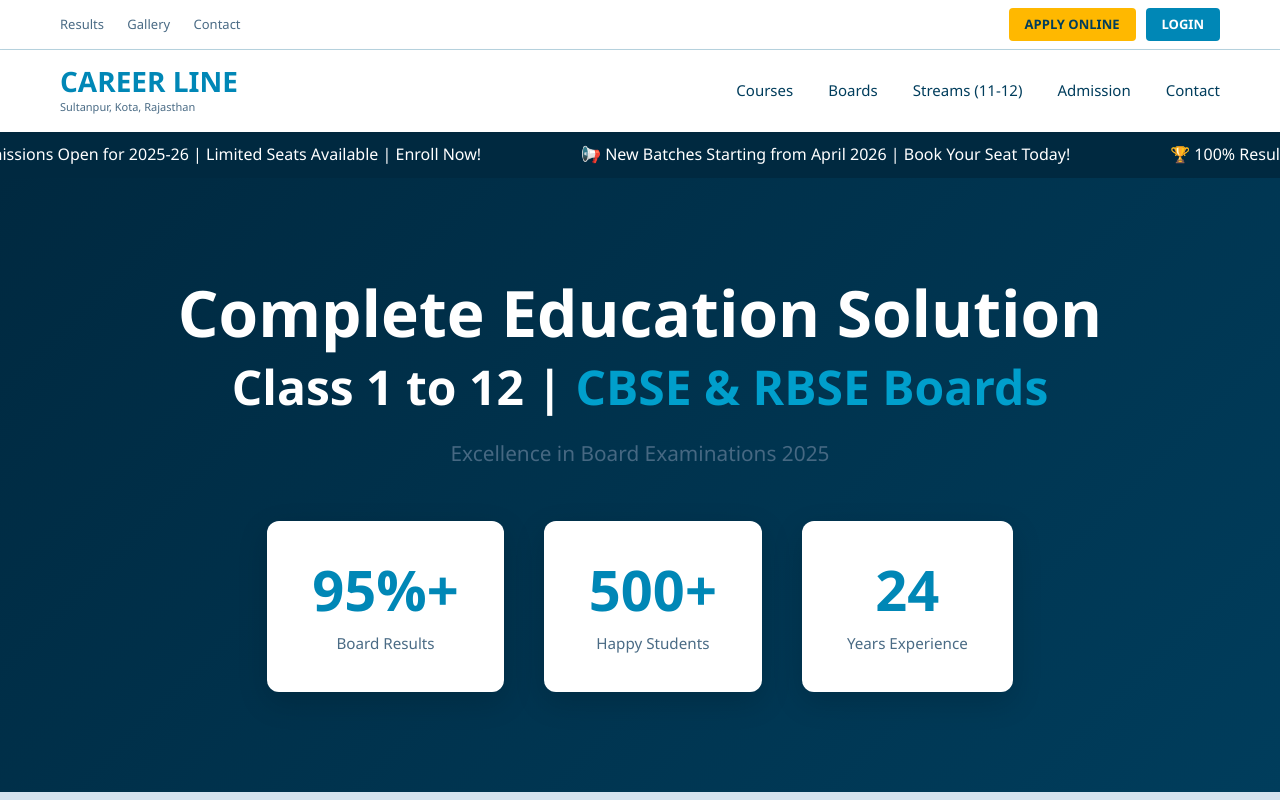
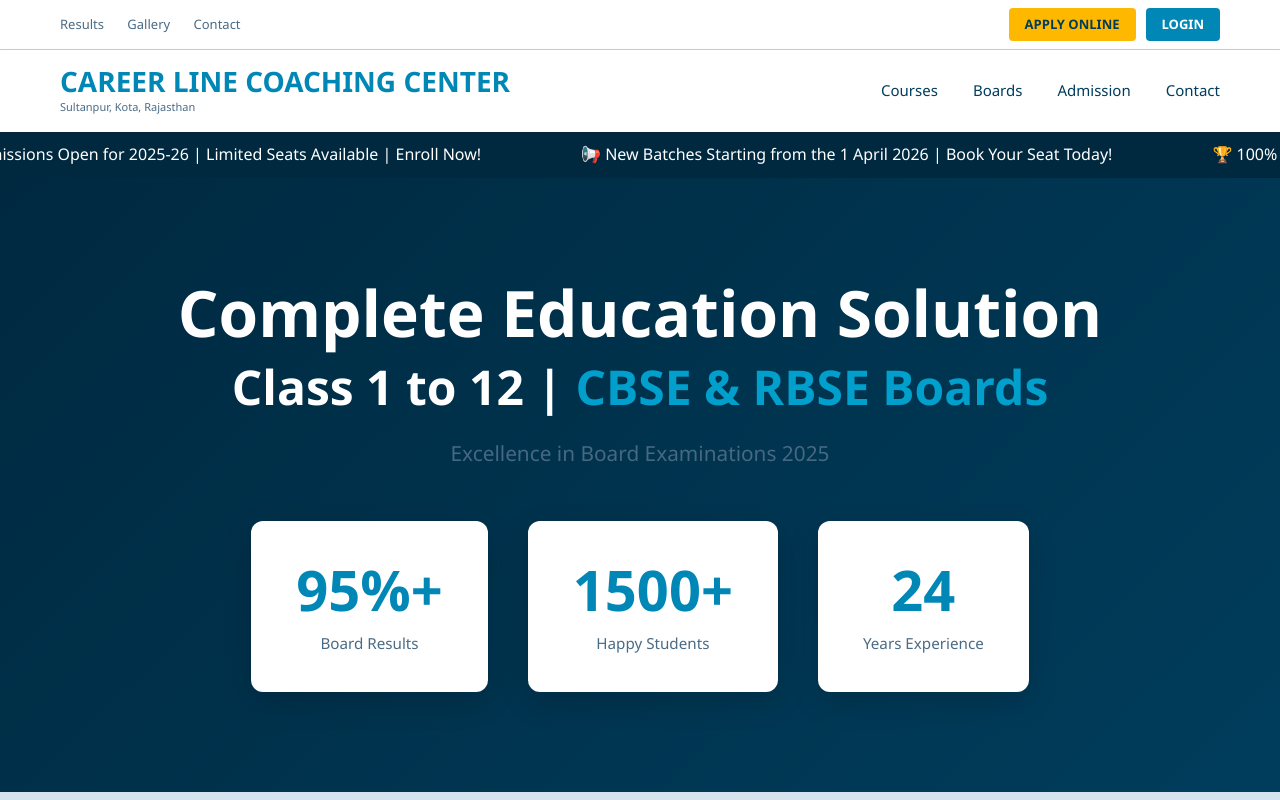
Before and after one commit to Anvesha-Khandelwal/career-line-coaching, a plain HTML site: page frontend/index.html in a window 1280 px wide. Shown: the top 800 px of the page. Drawn offline with Linux system fonts and the light colour scheme.

Commit message:
improved

```diff
--- a/frontend/index.html
+++ b/frontend/index.html
@@ -27,13 +27,13 @@
     <nav class="navbar">
         <div class="container">
             <div class="logo">
-                <h2>CAREER LINE</h2>
+                <h2>CAREER LINE COACHING CENTER</h2>
                 <p>Sultanpur, Kota, Rajasthan</p>
             </div>
             <ul class="nav-links">
                 <li><a href="#courses">Courses</a></li>
                 <li><a href="#boards">Boards</a></li>
-                <li><a href="#streams">Streams (11-12)</a></li>
+                <!-- <li><a href="#streams">Streams (11-12)</a></li> -->
                 <li><a href="admission.html">Admission</a></li>
                 <li><a href="contact.html">Contact</a></li>
             </ul>
@@ -44,7 +44,7 @@
     <div class="announcement-banner">
         <div class="announcement-content">
             <span>🎉 Admissions Open for 2025-26 | Limited Seats Available | Enroll Now!</span>
-            <span>📢 New Batches Starting from April 2026 | Book Your Seat Today!</span>
+            <span>📢 New Batches Starting from the 1 April 2026 | Book Your Seat Today!</span>
             <span>🏆 100% Results in Board Exams 2024 | Join the Best Coaching Institute!</span>
             <span>💯 Special Discount for Early Bird Registrations | Apply Now!</span>
         </div>
@@ -62,7 +62,7 @@
                     <p>Board Results</p>
                 </div>
                 <div class="stat-box">
-                    <h3>500+</h3>
+                    <h3>1500+</h3>
                     <p>Happy Students</p>
                 </div>
                 <div class="stat-box">
@@ -87,7 +87,7 @@
                         <li>✓ NCERT Solutions</li>
                         <li>✓ Sample Papers</li>
                         <li>✓ Regular Assessments</li>
-                        <li>✓ Multiple Batch Timings</li>
+                        <!-- <li>✓ Multiple Batch Timings</li> -->
                     </ul>
                     <a href="cbse-board.html" class="board-btn">View CBSE Details</a>
                 </div>
```
